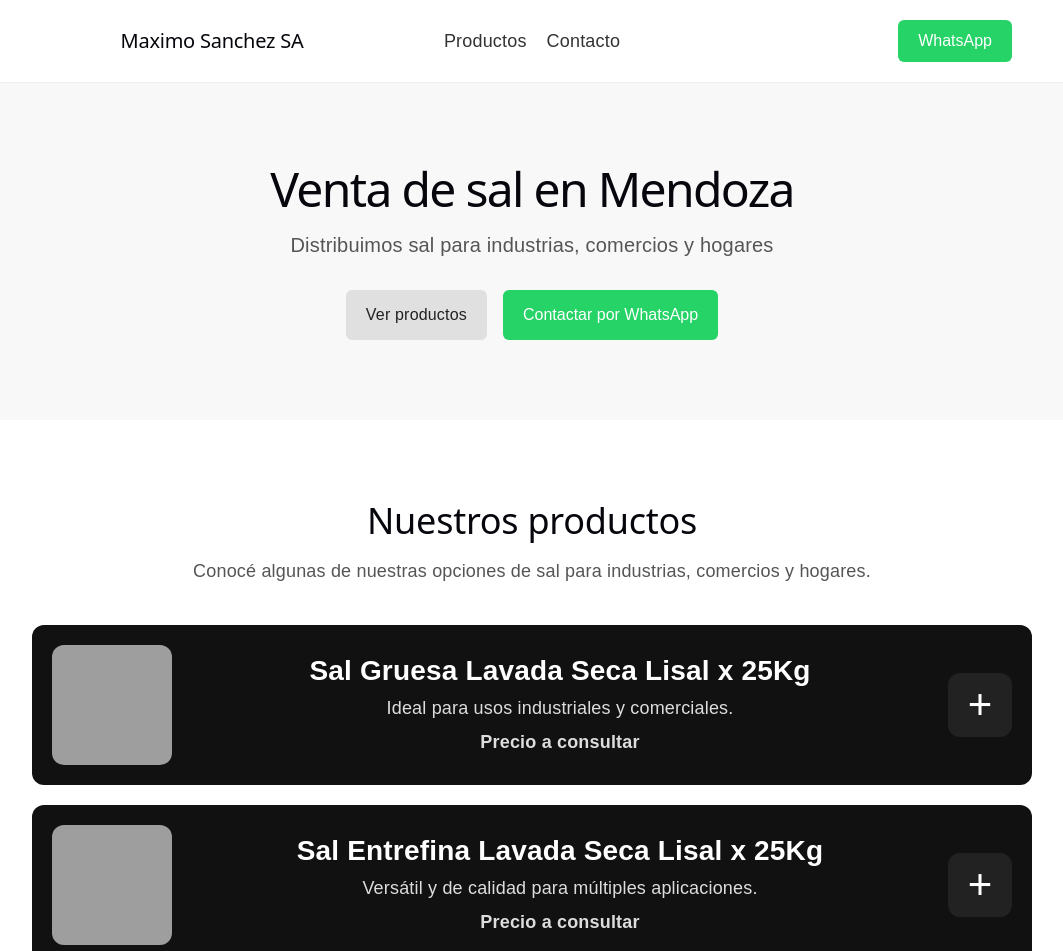
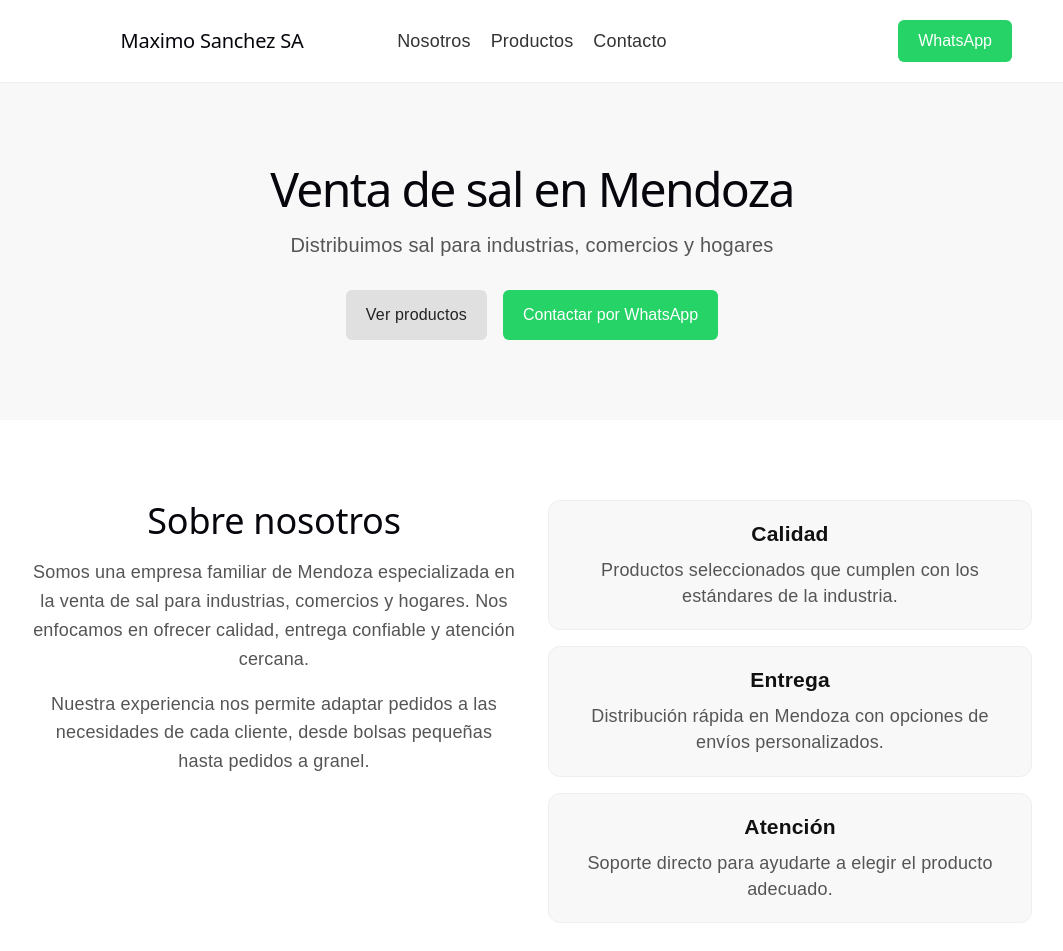
Before and after one commit to LautaroSanchez12/Maximo-Sanchez-SA-Web, a React (Vite) app: page / in a window 1280 px wide. Shown: the top 951 px of the page, without its empty margins (108-1171 px from the left). Built offline with nearby package versions, Linux system fonts and the light colour scheme; grey boxes are pictures that could not be loaded.

Commit message:
Agregue seccion about us

```diff
--- a/src/App.css
+++ b/src/App.css
@@ -58,6 +58,52 @@
   justify-content: center;
   gap: 16px;
   flex-wrap: wrap;
+}
+
+.about {
+  padding: 80px 20px;
+  background-color: var(--bg-surface);
+}
+
+.about-container {
+  max-width: 1000px;
+  margin: 0 auto;
+  display: grid;
+  grid-template-columns: 1fr 1fr;
+  gap: 32px;
+  align-items: start;
+}
+
+.about-text h2 {
+  margin: 0 0 16px;
+  font-size: 36px;
+}
+
+.about-text p {
+  margin: 0 0 16px;
+  color: var(--text-secondary);
+  line-height: 1.6;
+}
+
+.about-details {
+  display: grid;
+  gap: 16px;
+}
+
+.about-item {
+  padding: 20px;
+  border-radius: var(--radius);
+  background-color: var(--bg-page);
+  border: 1px solid var(--border);
+}
+
+.about-item h3 {
+  margin: 0 0 10px;
+}
+
+.about-item p {
+  margin: 0;
+  color: var(--text-secondary);
 }
 
 .btn {
--- a/src/App.jsx
+++ b/src/App.jsx
@@ -1,5 +1,6 @@
 import Header from './components/Header'
 import Hero from './components/Hero'
+import About from './components/About'
 import Products from './components/Products'
 import Contact from './components/Contact'
 import './App.css'
@@ -10,6 +11,7 @@
       <Header />
       <main>
         <Hero />
+        <About />
         <Products />
         <Contact />
       </main>
--- /dev/null
+++ b/src/components/About.jsx
@@ -0,0 +1,37 @@
+function About() {
+  return (
+    <section className="about" id="about">
+      <div className="about-container">
+        <div className="about-text">
+          <h2>Sobre nosotros</h2>
+          <p>
+            Somos una empresa familiar de Mendoza especializada en la venta de sal para
+            industrias, comercios y hogares. Nos enfocamos en ofrecer calidad, entrega
+            confiable y atención cercana.
+          </p>
+          <p>
+            Nuestra experiencia nos permite adaptar pedidos a las necesidades de cada
+            cliente, desde bolsas pequeñas hasta pedidos a granel.
+          </p>
+        </div>
+
+        <div className="about-details">
+          <div className="about-item">
+            <h3>Calidad</h3>
+            <p>Productos seleccionados que cumplen con los estándares de la industria.</p>
+          </div>
+          <div className="about-item">
+            <h3>Entrega</h3>
+            <p>Distribución rápida en Mendoza con opciones de envíos personalizados.</p>
+          </div>
+          <div className="about-item">
+            <h3>Atención</h3>
+            <p>Soporte directo para ayudarte a elegir el producto adecuado.</p>
+          </div>
+        </div>
+      </div>
+    </section>
+  )
+}
+
+export default About
--- a/src/components/Header.jsx
+++ b/src/components/Header.jsx
@@ -20,6 +20,7 @@
 
         <div className="header-center">
           <nav className="nav">
+            <a href="#about">Nosotros</a>
             <a href="#products">Productos</a>
             <a href="#contact">Contacto</a>
           </nav>
```
